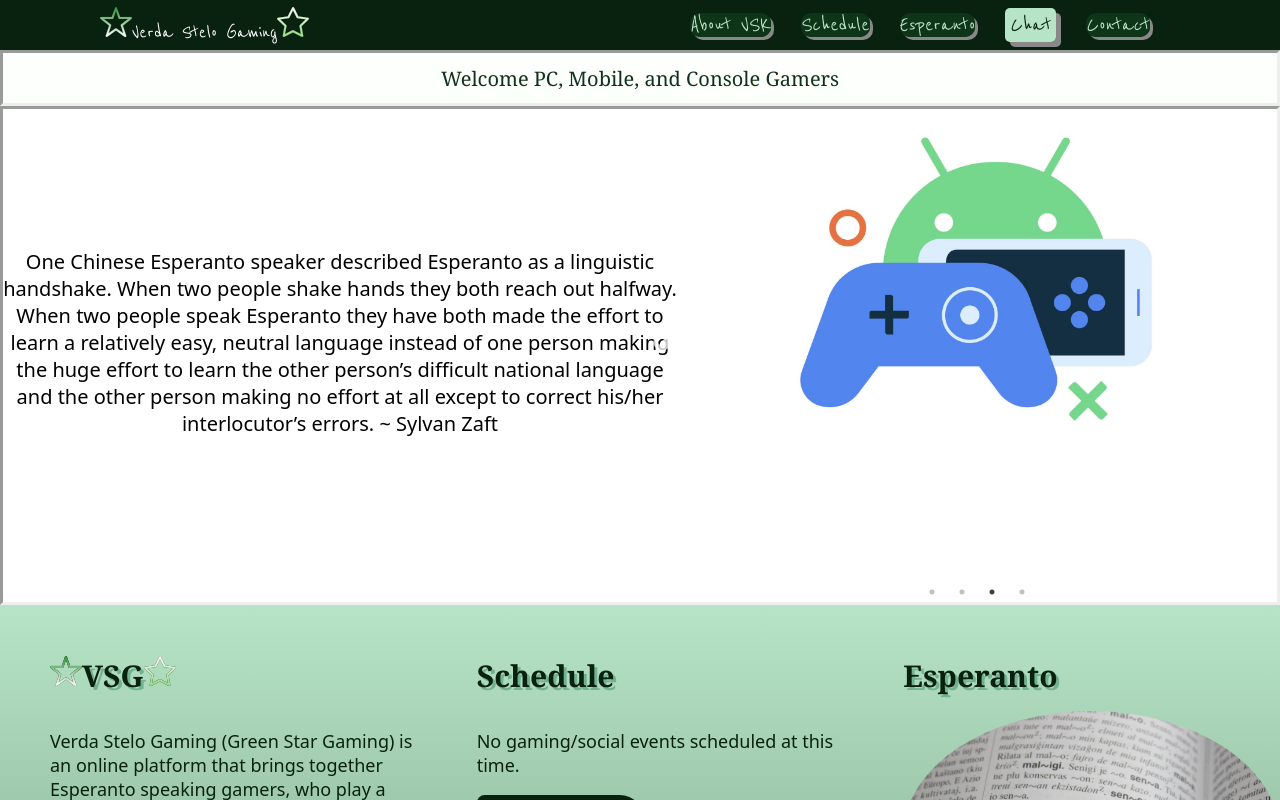
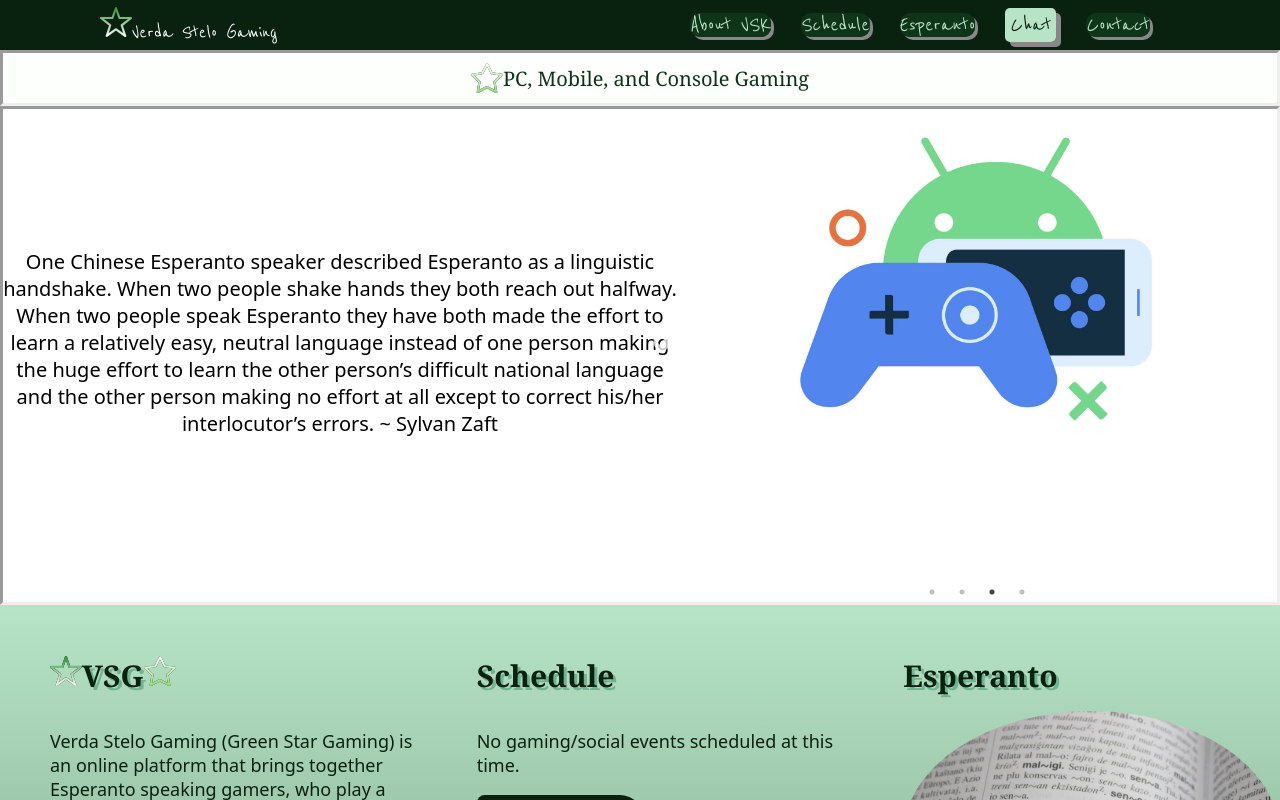
Before and after one commit to akronborn/vsg, a Next.js app: page / in a window 1280 px wide. Shown: the top 800 px of the page. Built offline with nearby package versions, Linux system fonts and the light colour scheme.

Commit message:
moved 2nd star

```diff
--- a/components/Navbar.jsx
+++ b/components/Navbar.jsx
@@ -16,7 +16,6 @@ const Navbar = () => {
           <Link href="/">
             <span className={styles.title}>Verda Stelo Gaming</span>
           </Link>
-          <Image src={icon1} alt="green star photo" className={styles.image} />
         </a>
       </Link>
       <ul className={styles.list}>
--- a/components/TagLine.jsx
+++ b/components/TagLine.jsx
@@ -1,9 +1,12 @@
 import styles from "../styles/TagLine.module.css";
+import Image from "next/image";
+import icon1 from "../public/icon1.png";
 
 const TagLine = () => {
   return (
     <div className={styles.container}>
-      Welcome PC, Mobile, and Console Gamers{" "}
+      <Image src={icon1} alt="green star photo" className={styles.image} />
+      PC, Mobile, and Console Gaming
     </div>
   );
 };
```
